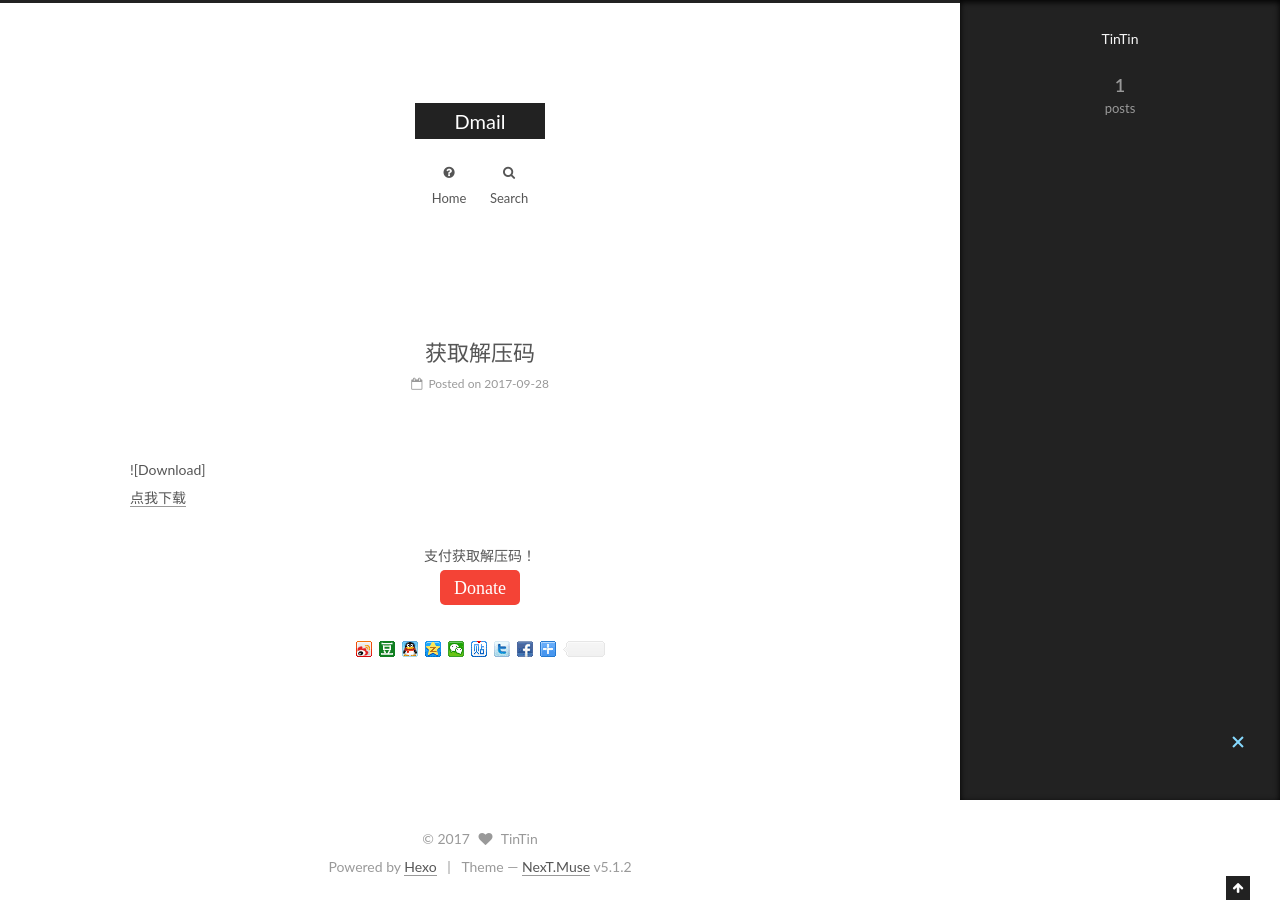
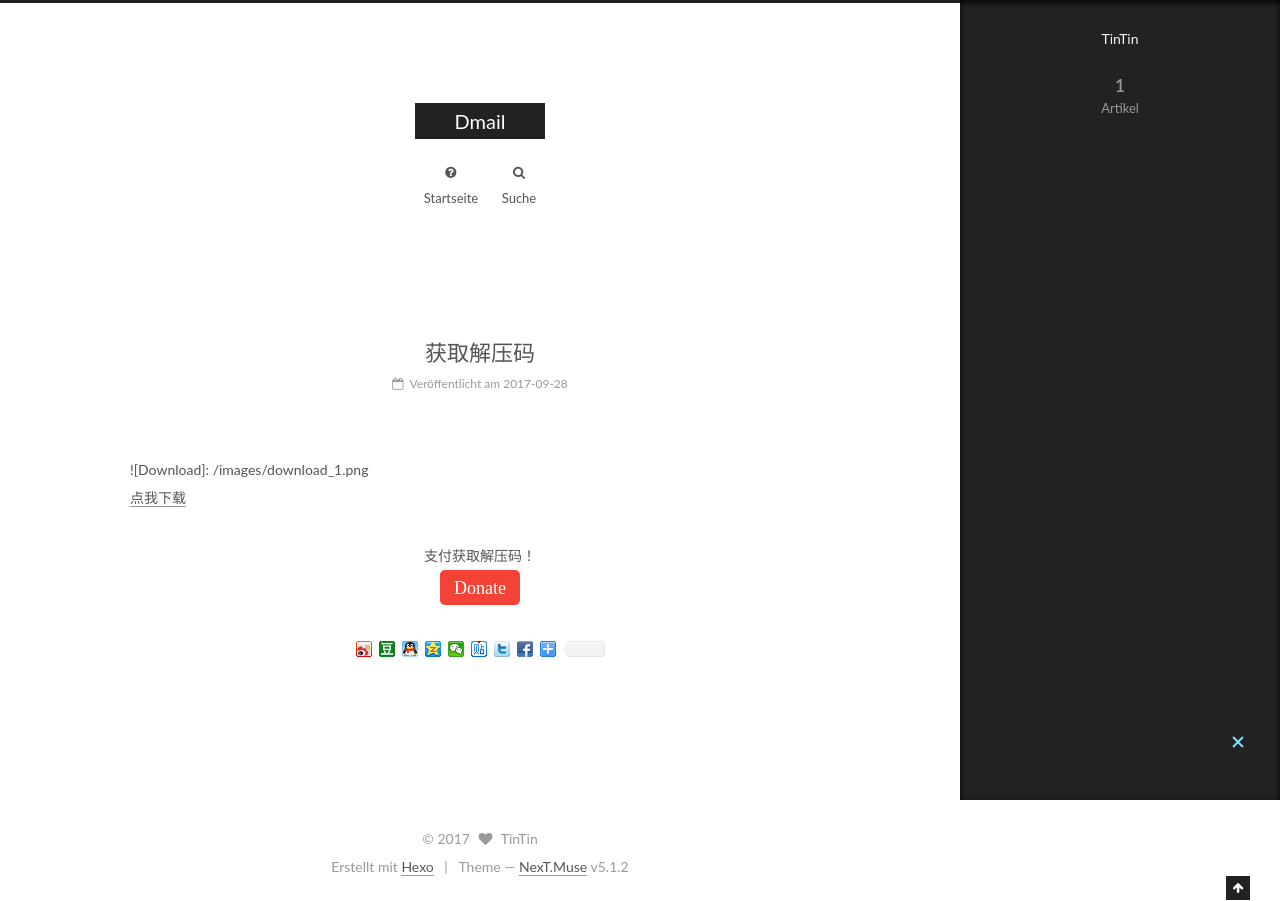
Before and after one commit to Dmailgo/Dmailgo.github.io, a plain HTML site: page 2017/09/28/hello-world/index.html in a window 1280 px wide. Drawn offline with Linux system fonts and the light colour scheme.

Commit message:
Site updated: 2017-09-30 10:03:44

```diff
--- a/2017/09/28/hello-world/index.html
+++ b/2017/09/28/hello-world/index.html
@@ -69,16 +69,16 @@
 
 
 
-<meta name="description" content="![Download]点我下载">
+<meta name="description" content="![Download]: /images/download_1.png点我下载">
 <meta property="og:type" content="article">
 <meta property="og:title" content="获取解压码">
 <meta property="og:url" content="https://tintingo.github.io/2017/09/28/hello-world/index.html">
 <meta property="og:site_name" content="Dmail">
-<meta property="og:description" content="![Download]点我下载">
-<meta property="og:updated_time" content="2017-09-30T01:59:03.886Z">
+<meta property="og:description" content="![Download]: /images/download_1.png点我下载">
+<meta property="og:updated_time" content="2017-09-30T02:03:18.678Z">
 <meta name="twitter:card" content="summary">
 <meta name="twitter:title" content="获取解压码">
-<meta name="twitter:description" content="![Download]点我下载">
+<meta name="twitter:description" content="![Download]: /images/download_1.png点我下载">
 
 
 
@@ -184,7 +184,7 @@
 
               <i class="menu-item-icon fa fa-fw fa-question-circle"></i> <br />
 
-            Home
+            Startseite
           </a>
         </li>
 
@@ -197,7 +197,7 @@
 
               <i class="menu-item-icon fa fa-search fa-fw"></i> <br />
 
-            Search
+            Suche
           </a>
         </li>
 
@@ -282,7 +282,7 @@
                 <i class="fa fa-calendar-o"></i>
               </span>
 
-                <span class="post-meta-item-text">Posted on</span>
+                <span class="post-meta-item-text">Veröffentlicht am</span>
 
               <time title="Post created" itemprop="dateCreated datePublished" datetime="2017-09-28T16:53:24+08:00">
                 2017-09-28
@@ -322,7 +322,7 @@
 
 
 
-        <p>![Download]<br><a href="https://github.com/Dmailgo/Dmailgo.github.io" target="_blank" rel="external">点我下载</a></p>
+        <p>![Download]: /images/download_1.png<br><a href="https://github.com/Dmailgo/Dmailgo.github.io" target="_blank" rel="external">点我下载</a></p>
 
 
     </div>
@@ -474,7 +474,7 @@
               <a href="/archives">
 
                 <span class="site-state-item-count">1</span>
-                <span class="site-state-item-name">posts</span>
+                <span class="site-state-item-name">Artikel</span>
               </a>
             </div>
 
@@ -529,7 +529,7 @@
 </div>
 
 
-  <div class="powered-by">Powered by <a class="theme-link" href="https://hexo.io">Hexo</a></div>
+  <div class="powered-by">Erstellt mit  <a class="theme-link" href="https://hexo.io">Hexo</a></div>
 
   <span class="post-meta-divider">|</span>
 
--- a/css/main.css
+++ b/css/main.css
@@ -1938,7 +1938,7 @@ pre .javascript .function {
   width: 4px;
   height: 4px;
   border-radius: 50%;
-  background: #ffff7f;
+  background: #7dde61;
 }
 .links-of-blogroll {
   font-size: 13px;
```
Also changed, not shown: archives/2017/09/index.html (+6 -6 lines), archives/2017/index.html (+6 -6 lines), archives/index.html (+6 -6 lines), index.html (+6 -6 lines).
